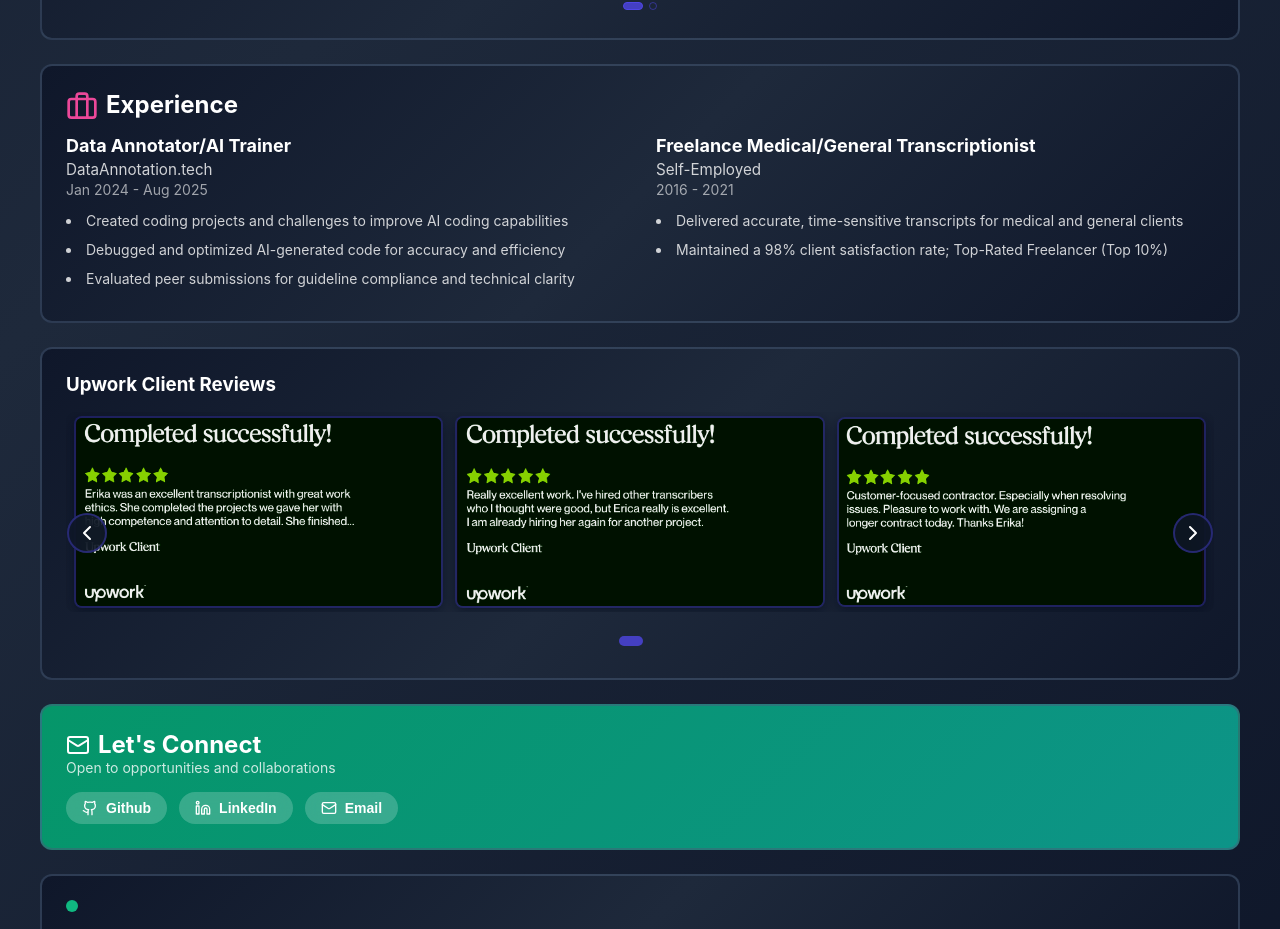
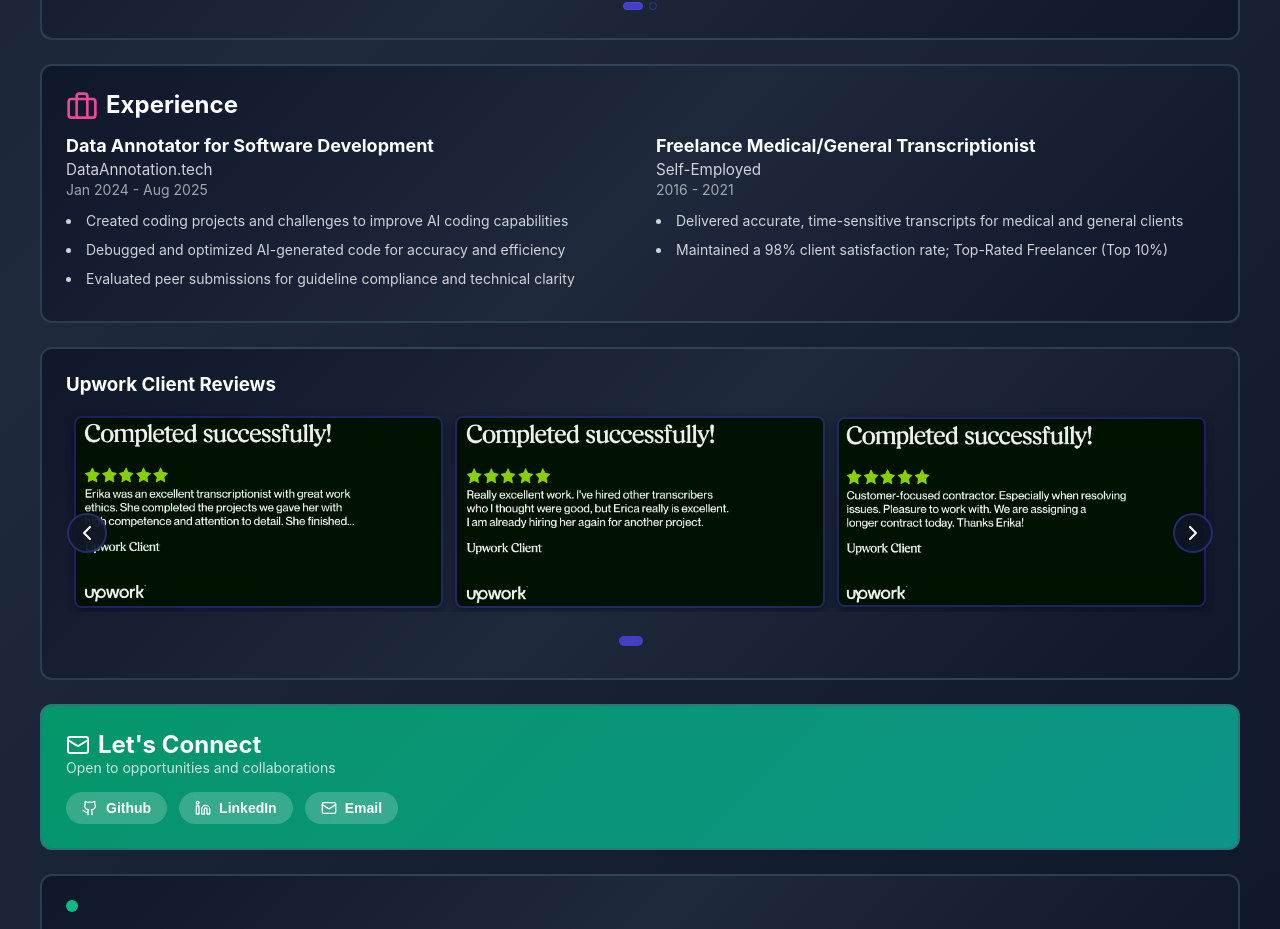
Before and after one commit to embe8/swe-portfolio-v2, a React (Vite) app: page / in a window 1280 px wide. Shown: the part 1598-2527 px from the top of the page. Built offline with nearby package versions, Linux system fonts and the light colour scheme.

Commit message:
Update position name

```diff
--- a/src/App.jsx
+++ b/src/App.jsx
@@ -349,7 +349,7 @@ export default function Portfolio() {
               </div>
               <div className="experience-content">
                 <div className="experience-item">
-                  <h4 className="experience-role">Data Annotator/AI Trainer</h4>
+                  <h4 className="experience-role">Data Annotator for Software Development</h4>
                   <p className="experience-company">DataAnnotation.tech</p>
                   <p className="experience-date">Jan 2024 - Aug 2025</p>
                   <ul className="experience-list">
```
